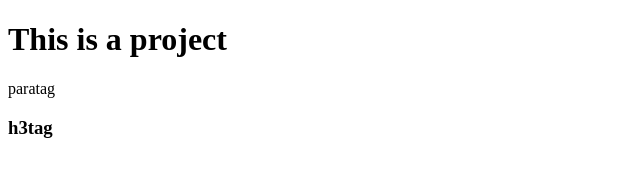
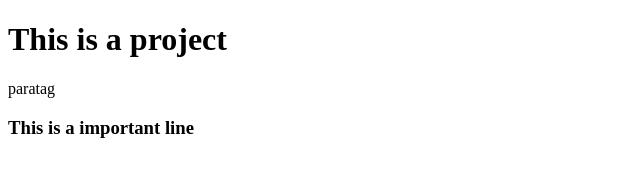
Before and after one commit to KathiravansCode/gittutorial, a plain HTML site: page index.html in a window 1280 px wide. Shown: the whole page, without its empty margins (0-640 px from the left). Drawn offline with Linux system fonts and the light colour scheme.

Commit message:
Update index.html

```diff
--- a/index.html
+++ b/index.html
@@ -8,6 +8,6 @@
 <body>
     <h1>This is a project</h1>
     <p>paratag</p>
-    <h3>h3tag</h3>
+    <h3>This is a important line</h3>
 </body>
 </html>
```
